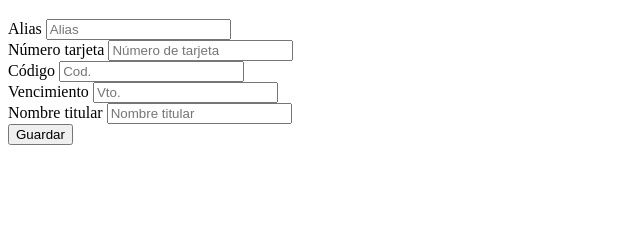
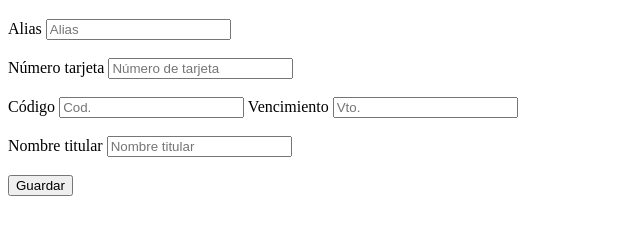
Before and after one commit to Brenda-b/TP_web, a plain HTML site: page paymentMethod.html in a window 1280 px wide. Shown: the part 61-296 px from the top of the page, without its empty margins (0-640 px from the left). Drawn offline with Linux system fonts and the light colour scheme.

Commit message:
Algunas cosas que me faltaron ayer (tambien sin estilos)

```diff
--- a/paymentMethod.html
+++ b/paymentMethod.html
@@ -12,15 +12,15 @@
     <h1>Nueva tarjeta</h1>
     <form action="#" method="post">
         <label for="alias">Alias</label>
-        <input type="text" name="alias" id="alias" maxlength="20" placeholder="Alias"><br>
+        <input type="text" name="alias" id="alias" maxlength="20" placeholder="Alias"><br><br>
         <label for="numeroTar">Número tarjeta</label>
-        <input type="text" name="numeroTar" id="numeroTar" maxlength="20" placeholder="Número de tarjeta" required><br>
+        <input type="text" name="numeroTar" id="numeroTar" maxlength="20" placeholder="Número de tarjeta" required><br><br>
         <label for="codigoCvv">Código</label>
-        <input type="text" name="codigoCvv" id="codigoCvv" maxlength="3" placeholder="Cod." required><br>
+        <input type="text" name="codigoCvv" id="codigoCvv" maxlength="3" placeholder="Cod." required>
         <label for="vencimiento">Vencimiento</label>
-        <input type="text" name="vencimiento" id="vencimiento" placeholder="Vto." required><br>
+        <input type="text" name="vencimiento" id="vencimiento" placeholder="Vto." required><br><br>
         <label for="titular">Nombre titular</label>
-        <input type="text" name="titular" id="titular" required placeholder="Nombre titular"><br>
+        <input type="text" name="titular" id="titular" required placeholder="Nombre titular"><br><br>
         <button>Guardar</button>
     </form>
 </body>
```
